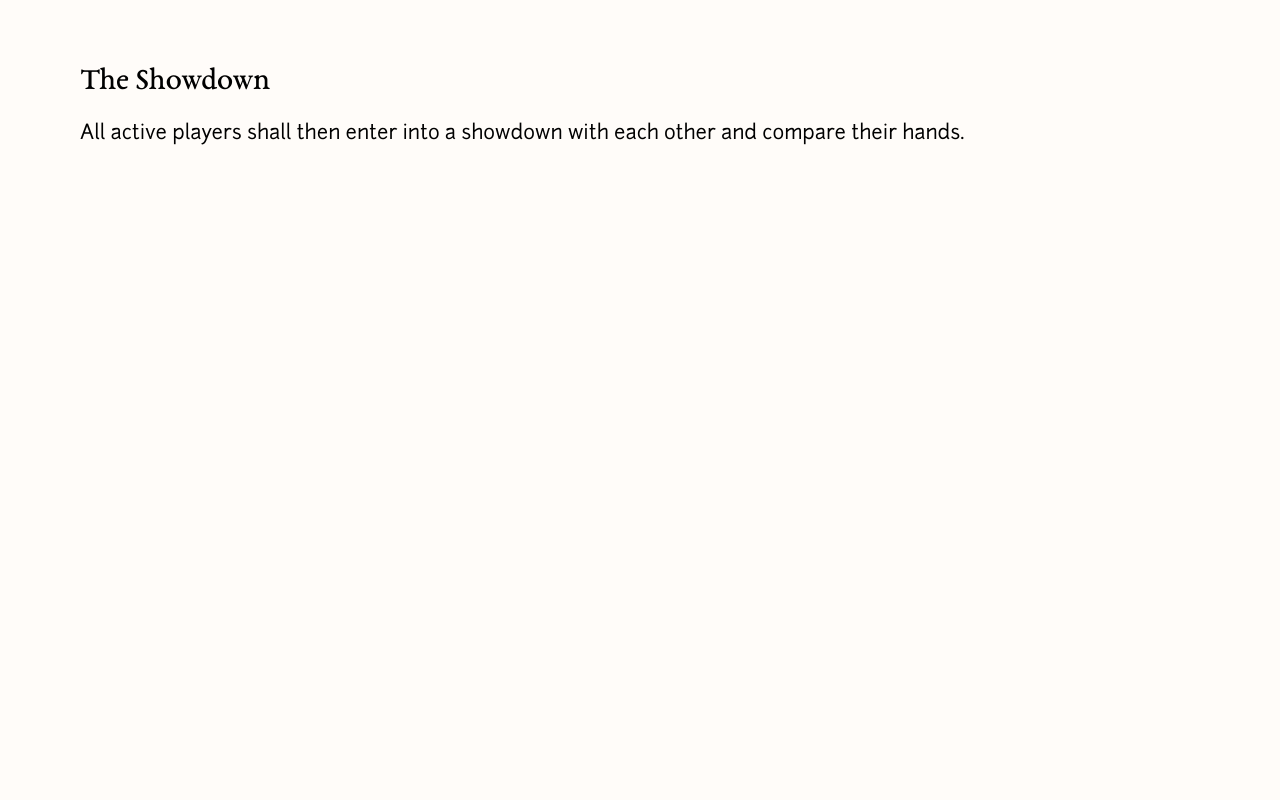
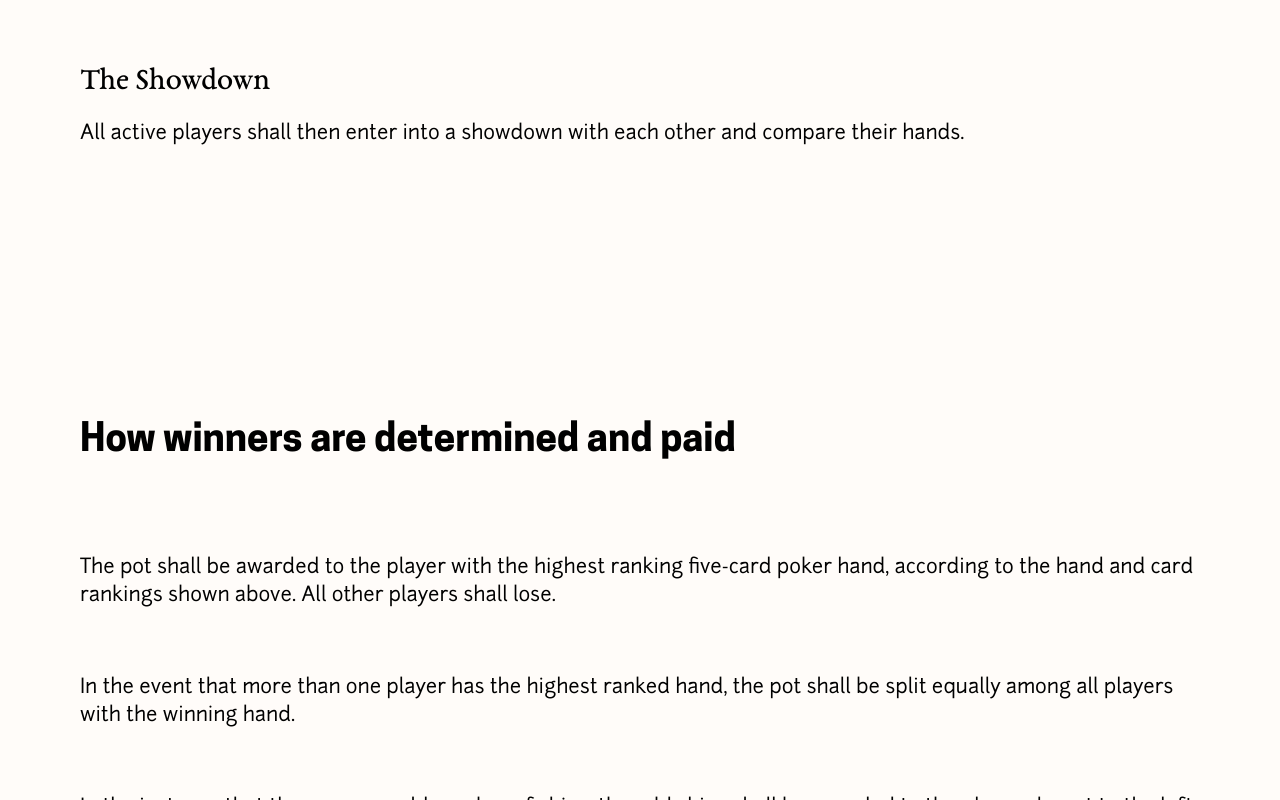
Before and after one commit to mattmaneval/texasholdem, a React (Create React App) app: page / in a window 1280 px wide. Shown: the part 11200-12000 px from the top of the page. Before the commit the page ends 11522 px from the top, so only its background shows below. Built offline with nearby package versions, Linux system fonts and the light colour scheme.

Commit message:
Make instructions repsonsive

```diff
--- a/src/components/App.js
+++ b/src/components/App.js
@@ -3,6 +3,7 @@ import Hero from './Hero';
 import Overview from './Overview';
 import HandRankings from './HandRankings';
 import Gameplay from './Gameplay';
+import Winners from './Winners';
 
 function App() {
   return (
@@ -12,6 +13,7 @@ function App() {
       <Overview />
       <HandRankings />
       <Gameplay />
+      <Winners />
     </div>
   );
 }
--- a/src/components/Gameplay.js
+++ b/src/components/Gameplay.js
@@ -1,6 +1,7 @@
 import styled from 'styled-components';
 import mixins from '../styles/mixins';
 import HoleCards from './cards/HoleCards';
+import media from '../styles/media';
 
 import theme from '../styles/theme';
 const { space } = theme;
@@ -14,6 +15,12 @@ const GameplayGrid = styled.div `
   grid-template-columns: repeat(2, 1fr);
   grid-gap: ${space.gap};
   margin-bottom: 5rem;
+
+
+  @media ${media.bigPhone} {
+    grid-template-columns: 1fr;
+    grid-gap: 2rem;
+  }
 `;
 
 const Gameplay = () => {
--- /dev/null
+++ b/src/components/Winners.js
@@ -0,0 +1,29 @@
+import styled from 'styled-components';
+import mixins from '../styles/mixins';
+import theme from '../styles/theme';
+const { space } = theme;
+
+const SectionWinners = styled.section `
+  ${mixins.wrap};
+`;
+
+const WinnersGrid = styled.div `
+  display: grid;
+  grid-template-rows: 1fr;
+  grid-gap: ${space.gap};
+`;
+
+const Winners = () => {
+  return(
+    <SectionWinners>
+      <WinnersGrid>
+        <h2>How winners are determined and paid</h2>
+        <p>The pot shall be awarded to the player with the highest ranking five-card poker hand, according to the hand and card rankings shown above. All other players shall lose.</p>
+        <p>In the event that more than one player has the highest ranked hand, the pot shall be split equally among all players with the winning hand.</p>
+        <p>In the instance that there are an odd number of chips, the odd chips shall be awarded to the player closest to the left of the dealer button.</p>
+      </WinnersGrid>
+    </SectionWinners>
+  );
+}
+
+export default Winners;
```
